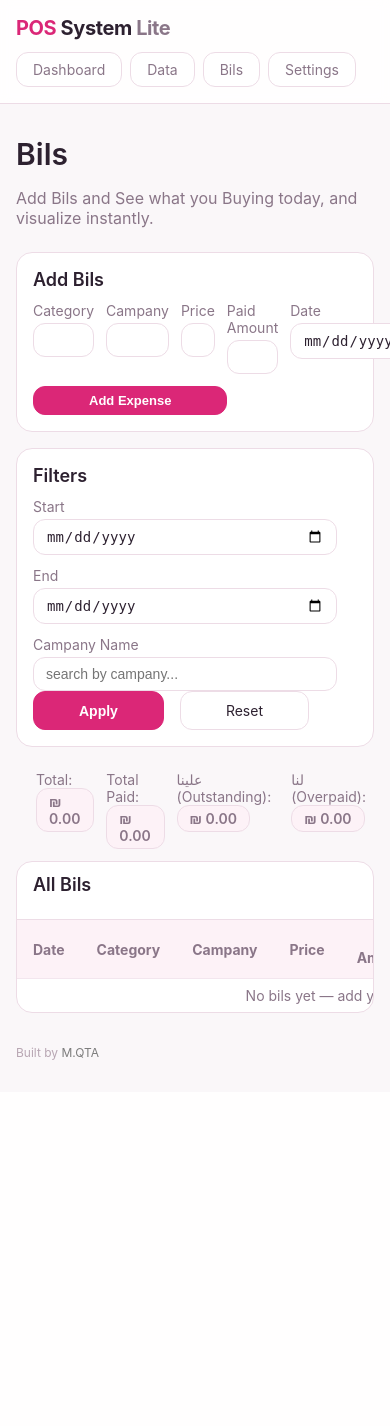
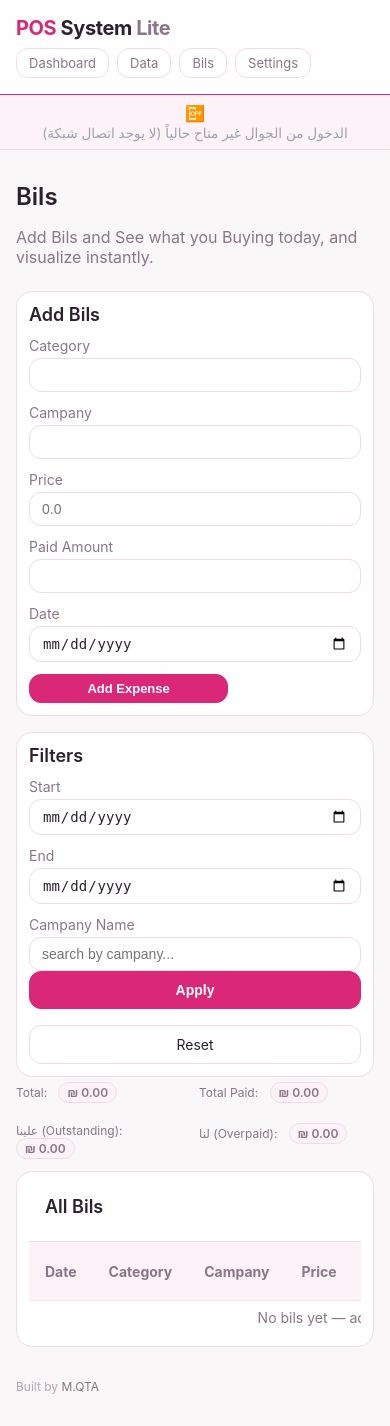
Before and after one commit to MahmoudAlQataa/Simple-POS-System, a Python web app: template templates/bils.html in a window 390 px wide; the page is wider, and only the part inside the window is pictured. Before the commit the page ends 1060 px from the top of that part, so only its background shows below. Run offline with Jinja, Linux system fonts and the light colour scheme; the template is opened without the code that fills it, so the values that code supplies are empty.

Commit message:
feat(mobile-access): Enable mobile access to the application via the local network + responsive improvements

```diff
--- a/config.py
+++ b/config.py
@@ -18,3 +18,6 @@
 BACKUP_DIR = os.path.join(os.path.dirname(BASE_DIR), "Backups")
 
 WKHTMLTOPDF_PATH = os.path.join(BUNDLE_DIR, "bin", "wkhtmltopdf.exe")
+
+# ثابت (مش عشوائي) عشان يمكن الوصول من الجوال بنفس الرقم كل مرة
+PORT = 5000
--- a/services/__init__.py
+++ b/services/__init__.py
@@ -1,5 +1,6 @@
 from services.test_service import get_tests
 from services.date_service import parse_date_or_none
 from services.port_service import get_free_port
+from services.network_service import get_local_ip
 
 __all__ = ["get_tests", "parse_date_or_none", "get_free_port"]
--- a/static/css/style.css
+++ b/static/css/style.css
@@ -87,6 +87,33 @@
   background-color: var(--accent-soft-bg);
   color: var(--accent);
   border-color: var(--accent-soft-border);
+}
+
+.mobile-access-bar {
+  display: flex;
+  align-items: center;
+  justify-content: center;
+  gap: 8px;
+  padding: 6px 16px;
+  font-size: 0.85rem;
+  background: var(--bg-surface-alt);
+  border-top: 1px solid var(--border-focus);
+  color: var(--text-muted, #6b7280);
+}
+
+.mobile-access-bar strong {
+  color: var(--accent);
+  font-weight: 600;
+  direction: ltr;
+  unicode-bidi: embed;
+}
+
+.mobile-access-bar-offline {
+  color: #9ca3af;
+}
+
+.mobile-access-icon {
+  font-size: 1rem;
 }
 
 /* ============ Main ============ */
@@ -553,3 +580,97 @@
 .site-footer span{
   color: #7c7c7c;
 }
+
+/* ============ Mobile Responsive ============ */
+@media (max-width: 767px) {
+  /* الفورمز: كل الأعمدة الثابتة بترجع لعمود واحد */
+  .field-row,
+  .field-row2,
+  .field-row4,
+  .grid-layout-setting {
+    grid-template-columns: 1fr;
+  }
+
+  .field-row4 {
+    margin-left: 0;
+    margin-top: 5px;
+  }
+
+  .filters-form {
+    padding-right: 0;
+  }
+
+  /* البحث الفوري بصفحة data كان محدد max-width: 20% — عريض جداً بس على الموبايل، وضيق جداً برضه */
+  .quick-search {
+    max-width: 100%;
+  }
+
+  /* الـ header: خلي العناصر تترص تحت بعض بشكل مرتب */
+  .header-inner {
+    flex-direction: column;
+    align-items: flex-start;
+    gap: 8px;
+  }
+
+  .nav-links {
+    width: 100%;
+    flex-wrap: wrap;
+  }
+
+  .nav-link {
+    padding: 6px 12px;
+    font-size: 13px;
+  }
+
+  /* سطر رابط الجوال: يلف بشكل مرتب بدل ما يطلع سطر واحد طويل */
+  .mobile-access-bar {
+    flex-direction: column;
+    text-align: center;
+    gap: 2px;
+    padding: 8px 12px;
+  }
+
+  /* أزرار الفلاتر تاخد العرض كامل */
+  .filters-actions {
+    flex-direction: column;
+  }
+
+  .filters-actions .btn {
+    width: 100%;
+    padding: 10px 16px;
+  }
+
+  /* الكارد يفضّل padding أصغر شوي على الموبايل */
+  .card {
+    padding: 12px;
+  }
+
+  .page-title {
+    font-size: 24px;
+  }
+
+  /* التوتال: يضل بصفين × عمودين بدل عمود واحد طويل، بخط أصغر */
+  .totals-row {
+    grid-template-columns: repeat(2, 1fr);
+    gap: 8px;
+  }
+
+  .totals-row .total-line {
+    font-size: 12px;
+    margin-top: 0;
+  }
+
+  .totals-row .total-badge {
+    font-size: 12px;
+    padding: 2px 8px;
+  }
+
+  /* صفحة Settings: فورم الإضافة يطلع قبل جدول التحاليل */
+  .settings-add {
+    order: 1;
+  }
+
+  .settings-tests {
+    order: 2;
+  }
+}
--- a/templates/base.html
+++ b/templates/base.html
@@ -38,6 +38,21 @@
         </a>
       </nav>
     </div>
+
+    {% if local_ip %}
+    <div class="mobile-access-bar">
+      <span class="mobile-access-icon">📱</span>
+      <span class="mobile-access-text">
+        للدخول من الجوال (نفس شبكة الواي فاي):
+        <strong>http://{{ local_ip }}:{{ app_port }}</strong>
+      </span>
+    </div>
+    {% else %}
+    <div class="mobile-access-bar mobile-access-bar-offline">
+      <span class="mobile-access-icon">📴</span>
+      <span class="mobile-access-text">الدخول من الجوال غير متاح حالياً (لا يوجد اتصال شبكة)</span>
+    </div>
+    {% endif %}
   </header>
 
   <main class="container main-content">
--- a/templates/bils.html
+++ b/templates/bils.html
@@ -74,7 +74,8 @@
   </form>
 </section>
 
-<div class="field-row4">
+<!-- Totals -->
+<div class="field-row4 totals-row">
 
   <div class="total-line total-line-spaced">
     <span class="mr-2">Total:</span>
--- a/templates/data.html
+++ b/templates/data.html
@@ -96,7 +96,7 @@
 </section>
 
 <!-- Totals -->
-<div class="field-row4">
+<div class="field-row4 totals-row">
 
     <!-- Total (global) -->
     <div class="total-line total-line-spaced">
--- a/templates/index.html
+++ b/templates/index.html
@@ -98,7 +98,7 @@
 </div>
 
 <!-- Totals -->
-<div class="field-row4">
+<div class="field-row4 totals-row">
 
   <!-- Total (global) -->
   <div class="total-line total-line-spaced">
--- a/templates/settings.html
+++ b/templates/settings.html
@@ -11,7 +11,7 @@
 <div class="grid-layout-setting">
 
     <!-- Tests table -->
-    <section class="card table-card">
+    <section class="card table-card settings-tests">
         <div class="table-card-header">
             <h2 class="card-title">Tests</h2>
         </div>
@@ -62,7 +62,7 @@
     </section>
 
     <!-- Add Test -->
-    <section class="card">
+    <section class="card settings-add">
         <h2 class="card-title">Add Test</h2>
         <form method="post" action="{{ url_for('main.add_test') }}" class="add-form">
             <label class="field">
```
Also changed, not shown: app.py (+15 -4 lines), launcher.py (+10 -7 lines), services/network_service.py (added, +17 -0 lines).
